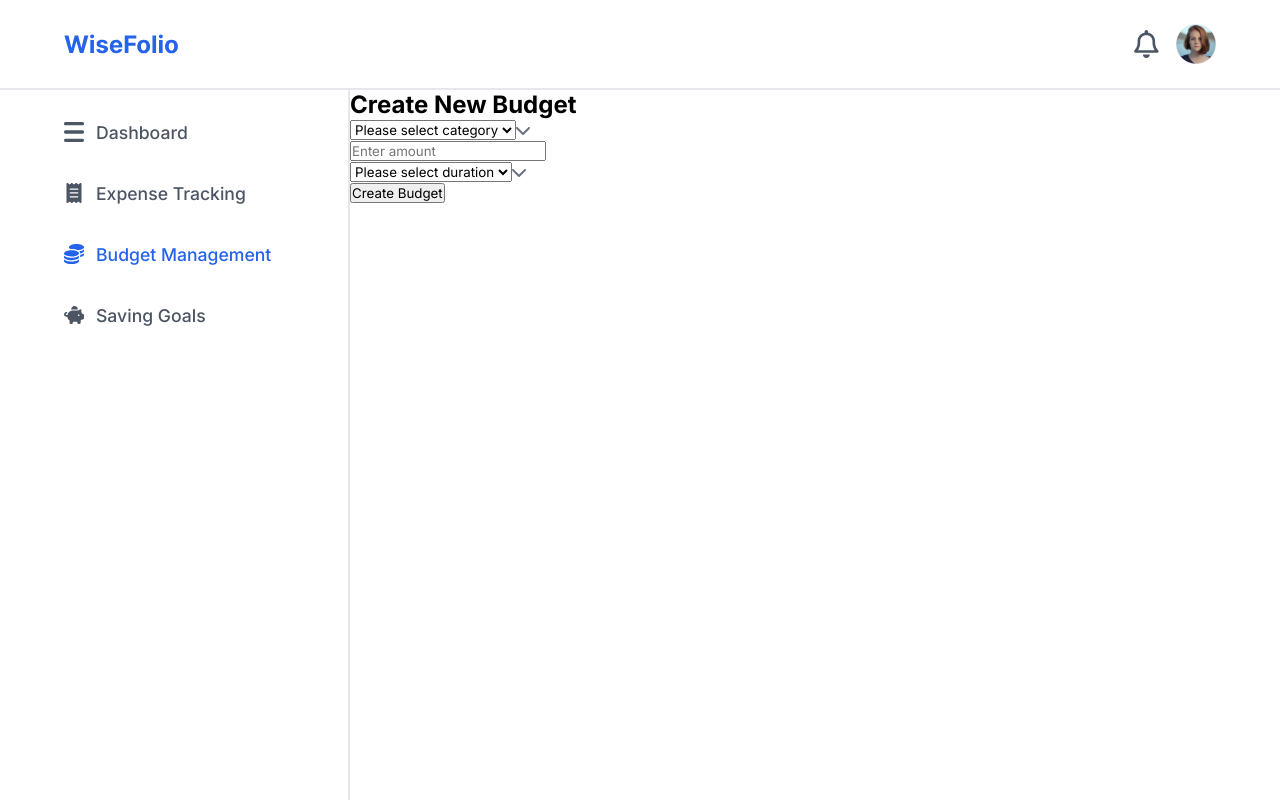
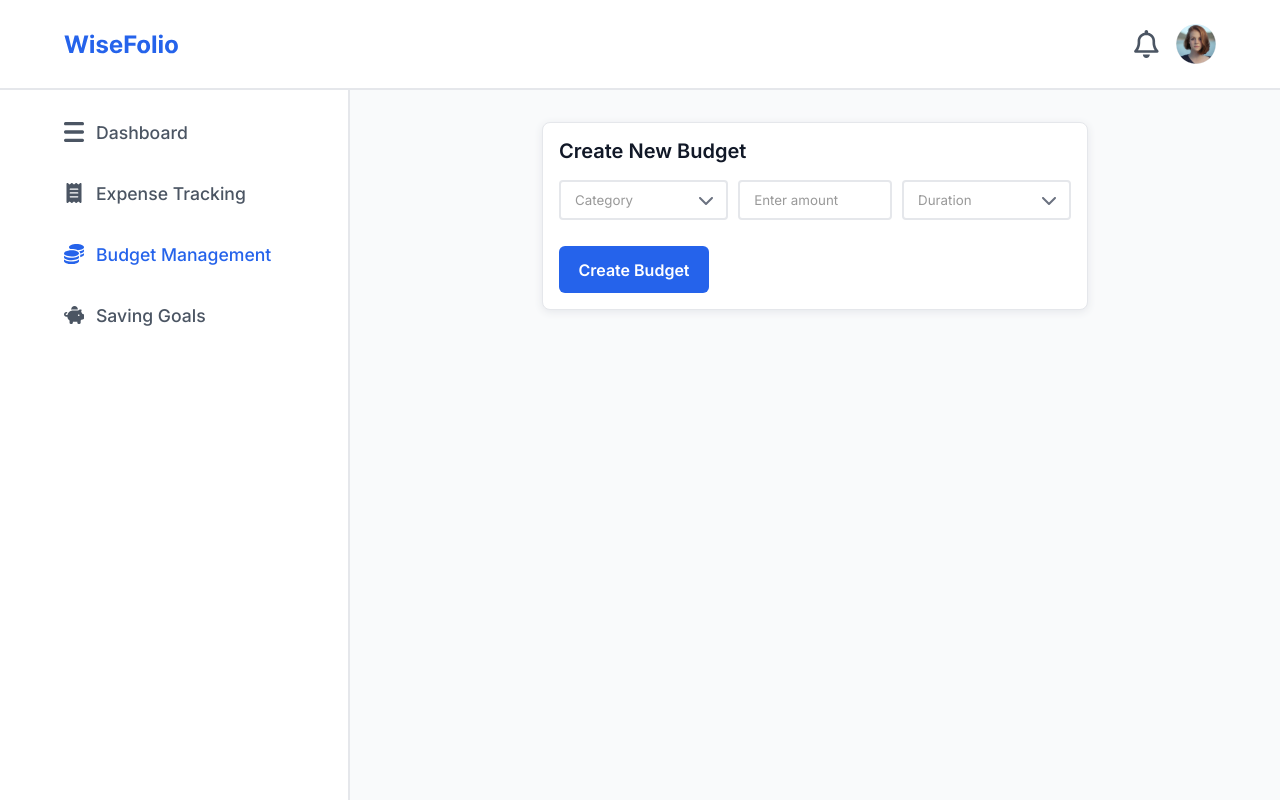
Before and after one commit to Lospub/WiseFolio-Client, a React (Vite) app in the folder wisefolio-client/: page /budgets in a window 1280 px wide. Built offline with nearby package versions, Linux system fonts and the light colour scheme.

Commit message:
implement the form style

```diff
--- a/wisefolio-client/src/pages/BudgetManagement/BudgeManagement.scss
+++ b/wisefolio-client/src/pages/BudgetManagement/BudgeManagement.scss
@@ -3,7 +3,98 @@
 
 .budget {
 
+    width: 100%;
+    background-color: $primary-background;
+
     @include tablet {
         @include flex-style(flex-start, flex-start, unset, nowrap, row);
     }
+
+    &__section {
+        width: 100%;
+        padding: 1rem;
+
+        @include desktop {
+            padding: 2rem 12rem;
+        }
+    }
+
+    &__form-title {
+        @include font-style(1.25rem, 1.25, 600, $primary-text);
+        margin-bottom: 1rem;
+        width: 100%;
+    }
+
+    &__form-details {
+        @include border-style(8px, $primary-color, $primary-boarder);
+        padding: 1rem;
+        box-shadow: 0 2px 8px $primary-boarder;
+        @include tablet {
+            @include flex-style(flex-start, space-between, left, wrap, row);
+            width: 100%
+        }
+    }
+
+    &__input {
+        width: 100%;
+        padding: 10px 14px;
+        margin-bottom: 10px;
+        @include border-style(4px, $primary-color, $primary-boarder, 2px);
+
+        @include tablet {
+            width: 30%;
+        }
+
+        &::placeholder {
+            color: $placeholder-text;
+        }
+    }
+
+    &__dropdown-container {
+        position: relative;
+        @include flex-style(center, center, unset, nowrap, row);
+        width: 100%;
+
+        @include tablet {
+            width: 33%;
+        }
+    }
+
+    &__dropdown {
+        width: 100%;
+        padding: 10px 14px;
+        @include border-style(4px, $primary-color, $primary-boarder, 2px);
+        appearance: none;
+        background: none;
+        margin-bottom: 10px;
+    }
+
+    select:invalid {
+        color: $placeholder-text;
+    }
+
+    option {
+        color: $primary-text;
+    }
+
+    &__dropdown-icon {
+        position: absolute;
+        right: 15px;
+        transform: translateY(-50%);
+    }
+
+    &__button {
+        @include button-style($primary-select, 0.85rem 1rem, none, 6px);
+        @include font-style(1rem, auto, 600, $primary-color);
+        width: 100%;
+        margin-top: 1rem;
+
+        @include tablet {
+            width: 150px;
+        }
+
+        &:hover {
+            background-color: $primary-text;
+        }
+    }
 }
--- a/wisefolio-client/src/pages/BudgetManagement/BudgetManagement.tsx
+++ b/wisefolio-client/src/pages/BudgetManagement/BudgetManagement.tsx
@@ -25,7 +25,7 @@ const BudgetManagement = () => {
                 onChange={(e) => setCategory(e.target.value)}
                 required
               >
-                <option value="" disabled hidden>Please select category</option>
+                <option value="" disabled hidden>Category</option>
                 <option value="food">Food</option>
                 <option value="transport">Transport</option>
                 <option value="entertainment">Entertainment</option>
@@ -34,15 +34,14 @@ const BudgetManagement = () => {
               <DropDownIcon className="budget__dropdown-icon" />
             </div>
 
-            <div className="form-group">
             <input
+              className="budget__input"
               type="number"
               id="amount"
               value={amount}
               onChange={(e) => setAmount(e.target.value)}
               placeholder="Enter amount"
             />
-            </div>
 
             <div className="budget__dropdown-container">
               <select
@@ -50,10 +49,9 @@ const BudgetManagement = () => {
                 className="budget__dropdown"
                 value={duration}
                 onChange={(e) => setDuration(e.target.value)}
+                required
               >
-                <option value="" disabled hidden>
-                  Please select duration
-                </option>
+                <option value="" disabled hidden>Duration</option>
                 <option value="weekly">Weekly</option>
                 <option value="monthly">Monthly</option>
                 <option value="yearly">Yearly</option>
--- a/wisefolio-client/src/pages/ExpenseTracking/ExpenseTracking.scss
+++ b/wisefolio-client/src/pages/ExpenseTracking/ExpenseTracking.scss
@@ -42,6 +42,10 @@
 
         @include tablet {
             width: 49%;
+        }
+
+        &::placeholder {
+            color: $placeholder-text;
         }
     }
 
--- a/wisefolio-client/src/pages/ExpenseTracking/ExpenseTracking.tsx
+++ b/wisefolio-client/src/pages/ExpenseTracking/ExpenseTracking.tsx
@@ -44,7 +44,7 @@ const ExpenseTracking = () => {
                 onChange={(e) => setCategory(e.target.value)}
                 required
               >
-                <option value="" disabled hidden>Please select category</option>
+                <option value="" disabled hidden>Category</option>
                 <option value="food">Food</option>
                 <option value="transport">Transport</option>
                 <option value="entertainment">Entertainment</option>
```
Lines whose indentation alone changed are shown as unchanged.
